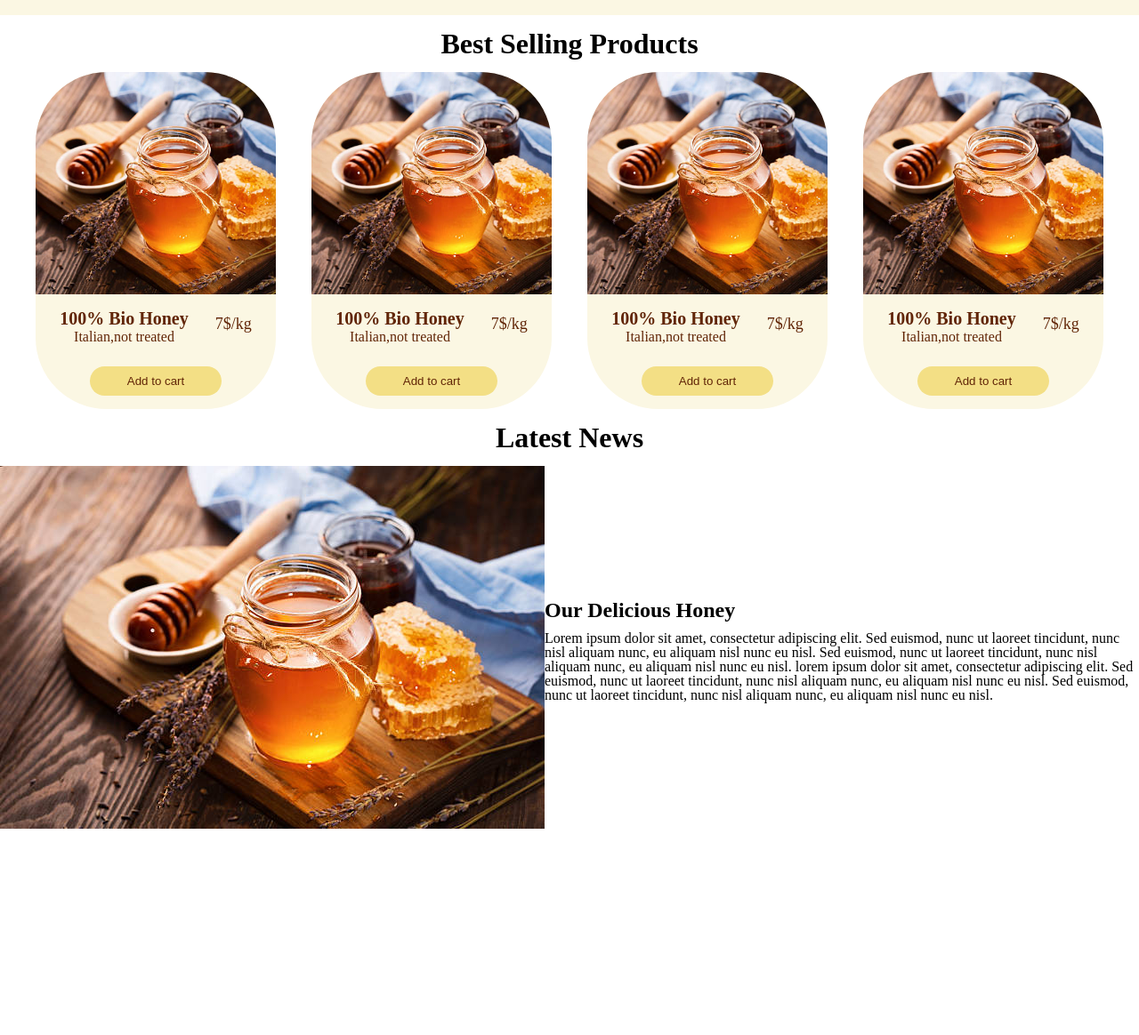
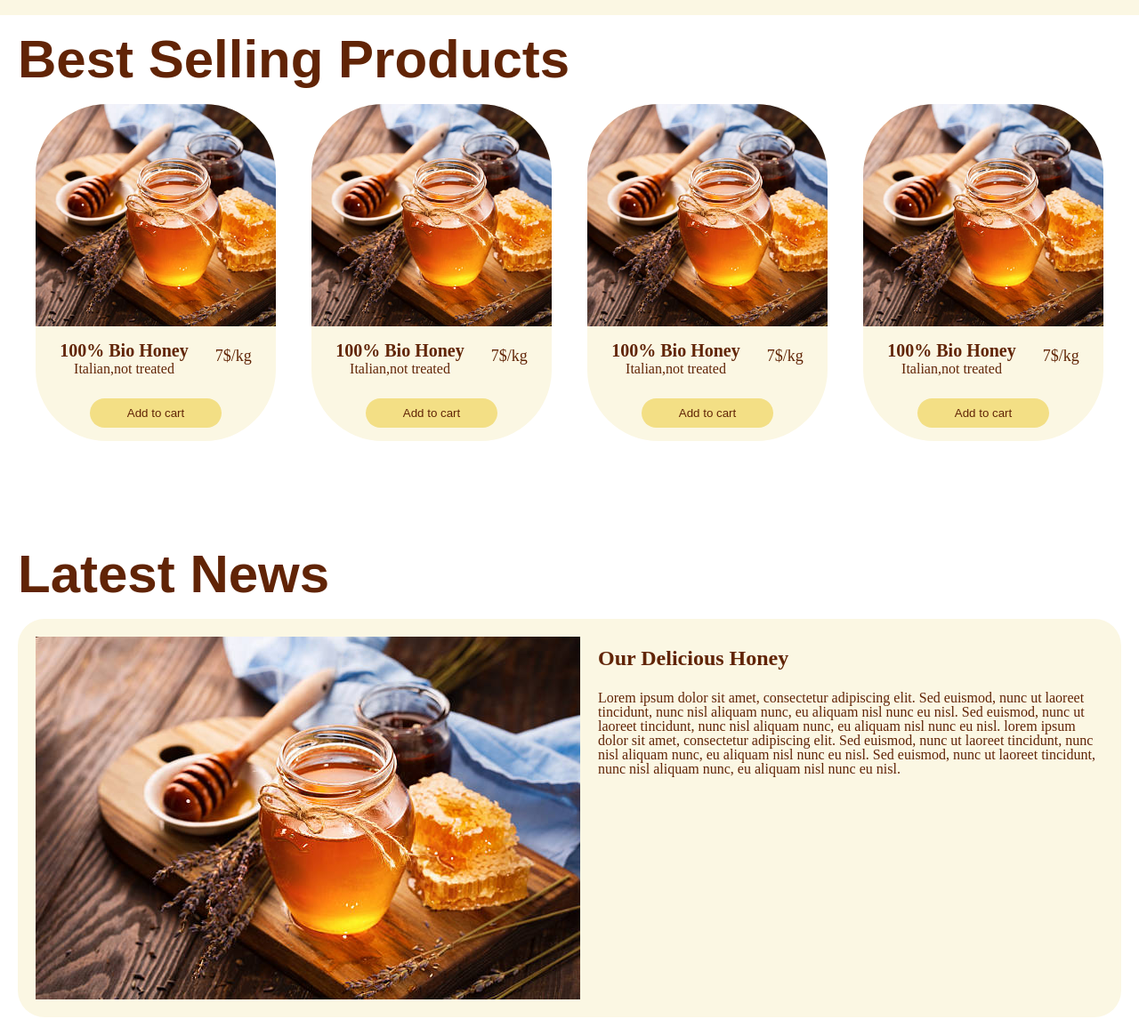
Before and after one commit to KeviN-XVII/S5-L3, a plain HTML site: page index.html in a window 1280 px wide. Shown: the part 67-1231 px from the top of the page at 89% size. Before the commit the page ends 999 px from the top, so only its background shows below. Drawn offline with Linux system fonts and the light colour scheme.

Commit message:
aggiornamento 576-768px

```diff
--- a/Css/style.css
+++ b/Css/style.css
@@ -3,10 +3,32 @@ main {
   justify-content: center;
   align-items: center;
   flex-direction: column;
+  text-align: left;
+}
+.products {
+  width: 100%;
+  margin-bottom: 100px;
+}
+h1 {
+  margin: 20px 0 20px 20px;
+  color: #612406;
+  font-family: "Arial", sans-serif;
+  font-size: 60px;
 }
 section {
+  background-color: #fbf7e3;
+  border-radius: 30px;
+  padding: 20px;
+  margin: 20px;
   display: flex;
   flex-direction: row;
   justify-content: center;
-  align-items: center;
+  color: #612406;
 }
+section div {
+  margin-left: 20px;
+}
+section h3 {
+  font-size: 24px;
+  margin-bottom: 25px;
+}
--- a/index.html
+++ b/index.html
@@ -29,6 +29,7 @@
     </header>
     <main>
       <!-- carta miele -->
+      <div class="products">
         <h1>Best Selling Products</h1>
         <div class="allcards">
           <article class="card">
@@ -76,6 +77,8 @@
             <button>Add to cart</button>
           </article>
         </div>
+      </div>
+      <div>
         <h1>Latest News</h1>
         <section>
           <img src="./assets/imgs/honey.jpg" alt="Honey Jar" />
@@ -93,7 +96,7 @@
             </p>
           </div>
         </section>
+      </div>
     </main>
-    <footer></footer>
   </body>
 </html>
```
Lines whose indentation alone changed are shown as unchanged.
